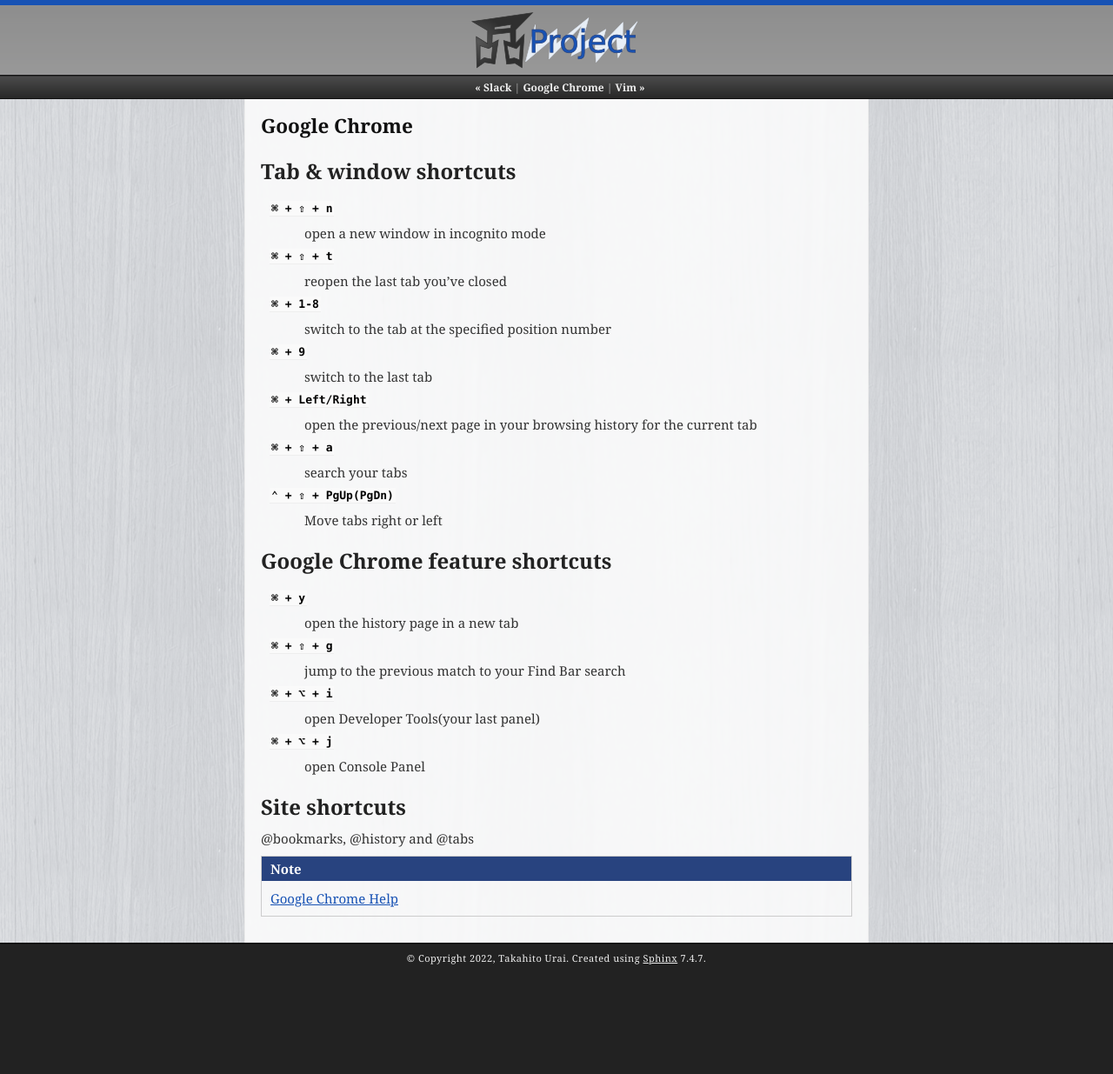
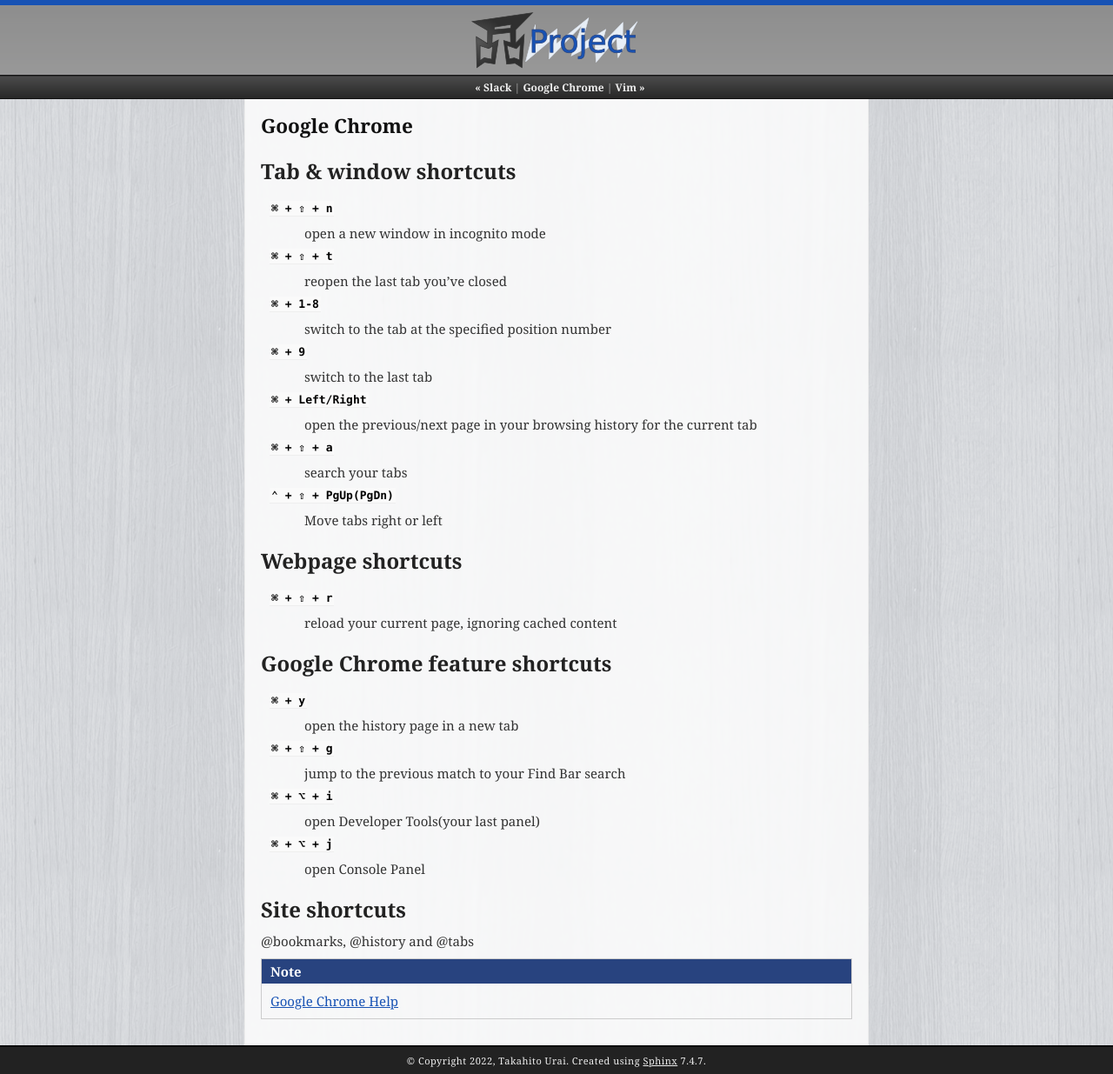
Before and after one commit to uraitakahito/shortcuts, a Sphinx documentation site: the page built from source/chrome.rst, in a window 1280 px wide. Shown: the whole page at 87% size. Built offline with Sphinx 7.4.7, drawn with Linux system fonts in a browser that asks for light colours; before the commit the page ends 1117 px from its top, so only the background shows below that.

Commit message:
Add shortcut to reload current page in Google Chrome, ignoring cached content

```diff
--- a/source/chrome.rst
+++ b/source/chrome.rst
@@ -4,7 +4,6 @@
 
 Tab & window shortcuts
 ================================
-
 
 ``⌘ + ⇧ + n``
    open a new window in incognito mode
@@ -26,6 +25,12 @@
 
 ``⌃ + ⇧ + PgUp(PgDn)``
    Move tabs right or left
+
+Webpage shortcuts
+================================
+
+``⌘ + ⇧ + r``
+   reload your current page, ignoring cached content
 
 Google Chrome feature shortcuts
 ================================
```
